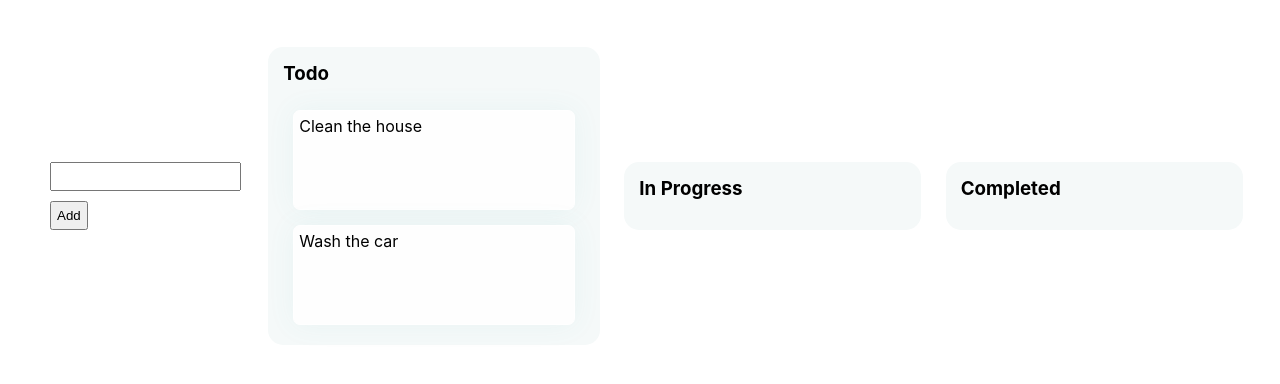
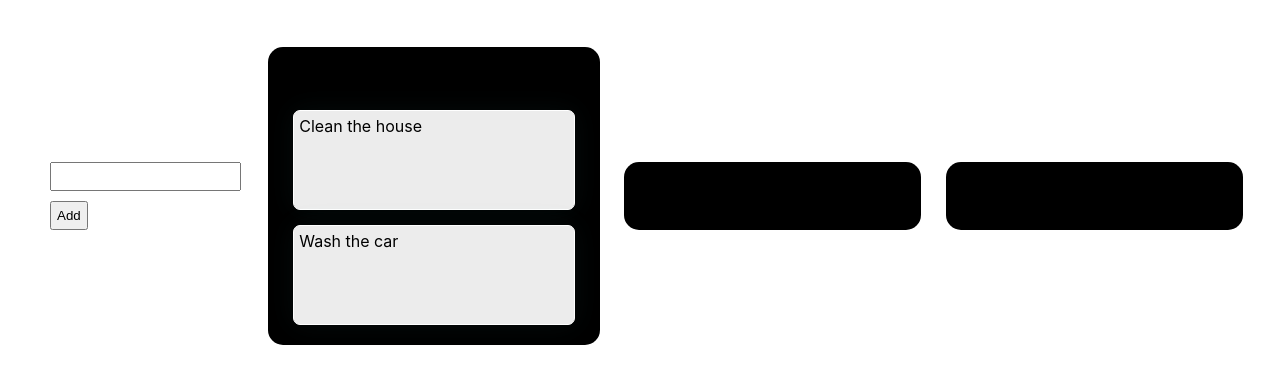
Before and after one commit to Pranav-Nagawade/todo_list-with-drag-and-drop-feature, a React (Create React App) app: page / in a window 1280 px wide. Shown: the top 384 px of the page. Built offline with nearby package versions, Linux system fonts and the light colour scheme.

Commit message:
Update App.css

```diff
--- a/src/App.css
+++ b/src/App.css
@@ -19,7 +19,7 @@
     /* left: 356px;
     top: 210px; */
 
-    background: #f5f9f9;
+    background: black;
     border-radius: 15px;
     margin: 1%;
 }
```
